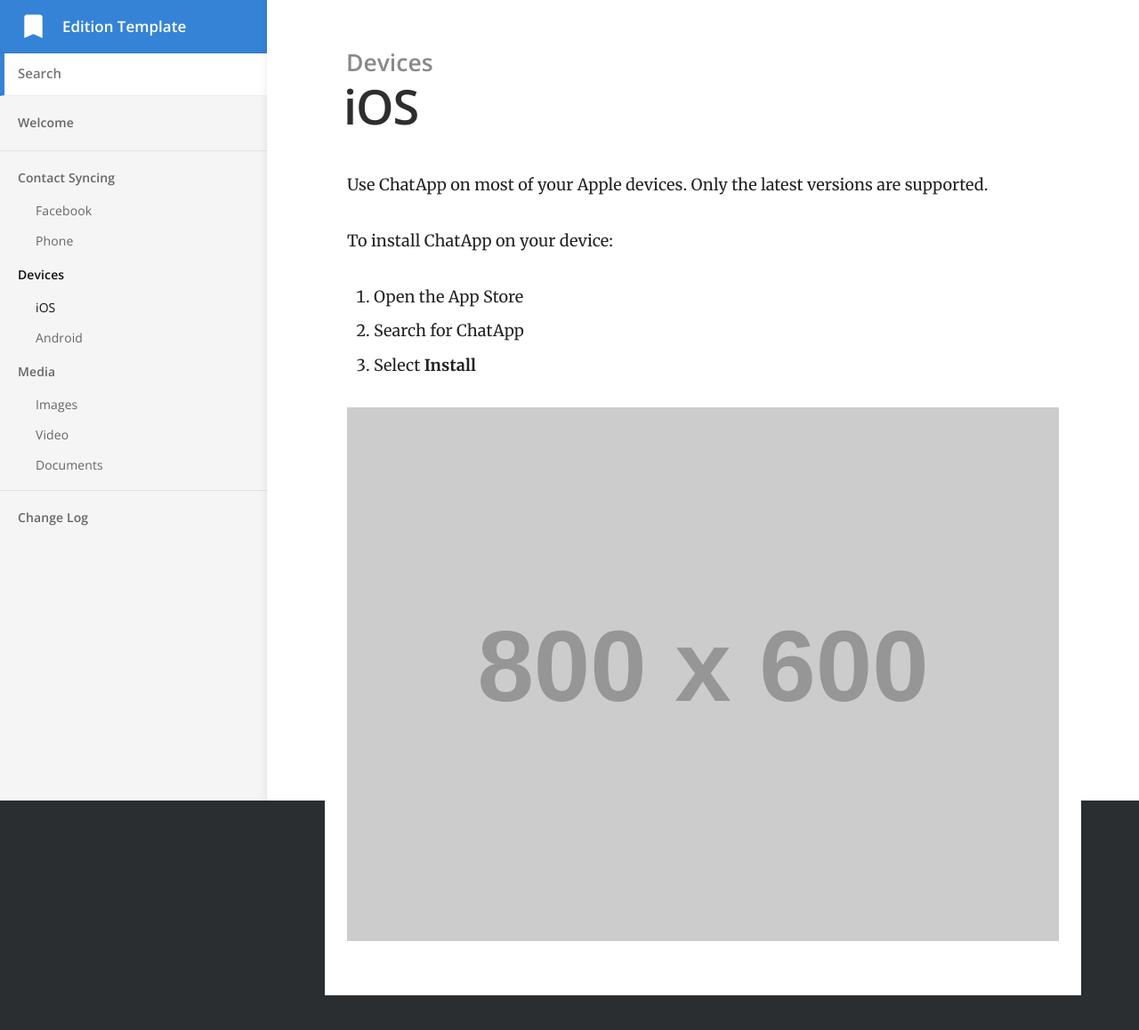
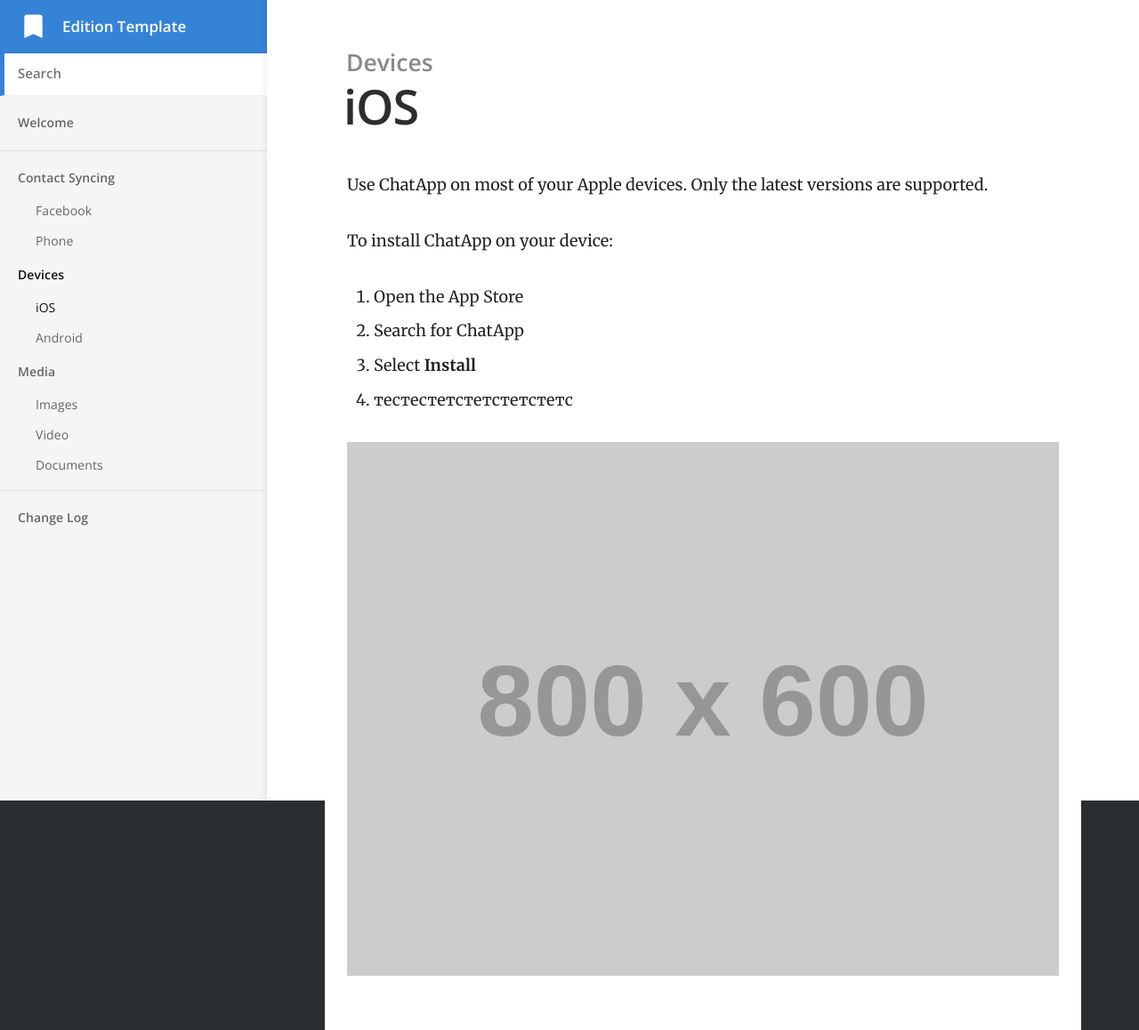
Before and after one commit to 0ul0/DocVirus, a Jekyll site: the page built from _docs/devices/ios.md, in a window 1280 px wide. Shown: the whole page at 89% size. Built offline with Jekyll 4.4.1, drawn with Linux system fonts in a browser that asks for light colours; before the commit the page ends 1119 px from its top, so only the background shows below that.

Commit message:
Update ios.md

```diff
--- a/_docs/devices/ios.md
+++ b/_docs/devices/ios.md
@@ -11,5 +11,6 @@ To install ChatApp on your device:
 1. Open the App Store
 2. Search for ChatApp
 3. Select **Install**
+4. тестестетстетстетстетс
 
 ![](//placehold.it/800x600)
```
